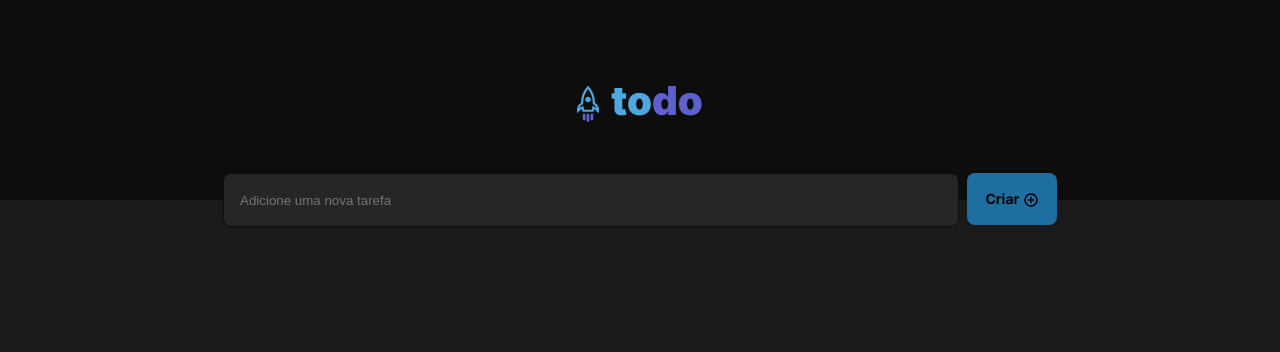
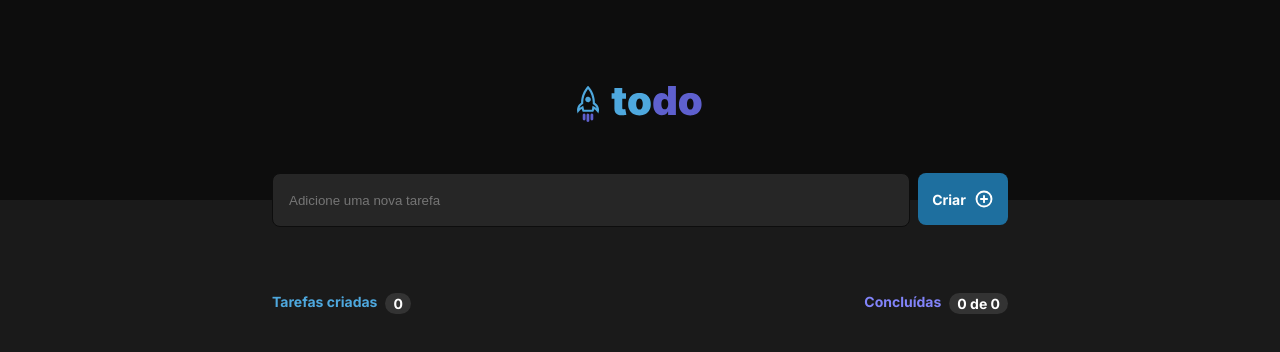
Before and after one commit to Giovani-O/to-do-list, a React (Vite) app: page / in a window 1280 px wide. Shown: the top 352 px of the page. Built offline with nearby package versions, Linux system fonts and the light colour scheme.

Commit message:
feat(todo): Progress component and adjustments

```diff
--- a/src/App.tsx
+++ b/src/App.tsx
@@ -1,8 +1,6 @@
-import { useState } from 'react'
 import { Header } from './components/Header';
 import { Input } from './components/Input';
-
-import reactLogo from './assets/react.svg'
+import { Progress } from './components/Progress';
 
 import './App.css';
 import './global.css';
@@ -13,6 +11,7 @@ export function App() {
     <main>
       <Header />
       <Input />
+      <Progress />
     </main>
   )
 }
--- a/src/components/Input.module.css
+++ b/src/components/Input.module.css
@@ -8,7 +8,7 @@
 }
 
 .formWrapper input {
-  width: 46rem;
+  width: calc(46rem - 5.625rem - 0.5rem);
   height: 3.375rem;
   padding: 1rem;
 
@@ -29,17 +29,25 @@
   width: 5.625rem;
   height: 3.25rem;
 
+  display: flex;
+  justify-content: center;
+  align-items: center;
+  padding: .5rem .25rem .5rem .25rem;
+  gap: .5rem;
+
   font-family: 'Inter', sans-serif;
   font-weight: 700;
   font-size: .875rem;
 
   background: var(--blue-500);
+  color: var(--white);
   transition: background .1s;
-}
-.middleIcon {
-  vertical-align: middle;
 }
 
 .formWrapper button:hover {
   background: var(--blue-300);
 }
+
+.middleIconInButton {
+  vertical-align: middle;
+}
--- a/src/components/Input.tsx
+++ b/src/components/Input.tsx
@@ -10,7 +10,14 @@ export function Input() {
   return (
     <form onSubmit={handleSubmit} className={ styles.formWrapper }>
       <input type="text" placeholder="Adicione uma nova tarefa" />
-      <button type="submit">Criar <PlusCircle weight="bold" size={16} className={ styles.middleIcon }/></button>
+      <button type="submit">
+        <p>Criar</p>
+        <PlusCircle
+          weight="bold"
+          size={20}
+          className={ styles.middleIconInButton }
+        />
+      </button>
     </form>
   );
 }
--- /dev/null
+++ b/src/components/Progress.module.css
@@ -0,0 +1,30 @@
+.articleWrapper {
+  display: flex;
+  justify-content: space-between;
+  margin: auto;
+  margin-top: 4.125rem;
+  width: 46rem;
+}
+
+.data {
+  display: flex;
+  gap: .5rem;
+  font-weight: 700;
+  font-size: .875rem;
+}
+
+.blueText {
+  color: var(--blue-300);
+}
+
+.purpleText {
+  color: var(--purple-300);
+}
+
+.chip {
+  padding: .125rem .5rem;
+  border-radius: 999px;
+
+  background: var(--gray-400);
+  color: var(--white);
+}
--- /dev/null
+++ b/src/components/Progress.tsx
@@ -0,0 +1,17 @@
+import styles from './Progress.module.css';
+
+export function Progress() {
+  return (
+    <article className={ styles.articleWrapper }>
+      <div className={ styles.data }>
+        <p className={ styles.blueText }>Tarefas criadas</p>
+        <p className={ styles.chip }>{0}</p>
+      </div>
+
+      <div className={ styles.data }>
+        <p className={ styles.purpleText }>Concluídas</p>
+        <p className={ styles.chip }>{'0 de 0'}</p>
+      </div>
+    </article>
+  );
+}
--- a/src/index.css
+++ b/src/index.css
@@ -1,3 +1,4 @@
+/*
 :root {
   font-family: Inter, Avenir, Helvetica, Arial, sans-serif;
   font-size: 16px;
@@ -68,3 +69,4 @@ button:focus-visible {
     background-color: #f9f9f9;
   }
 }
+*/
```
Also changed, not shown: src/global.css (line endings or trailing spaces).
